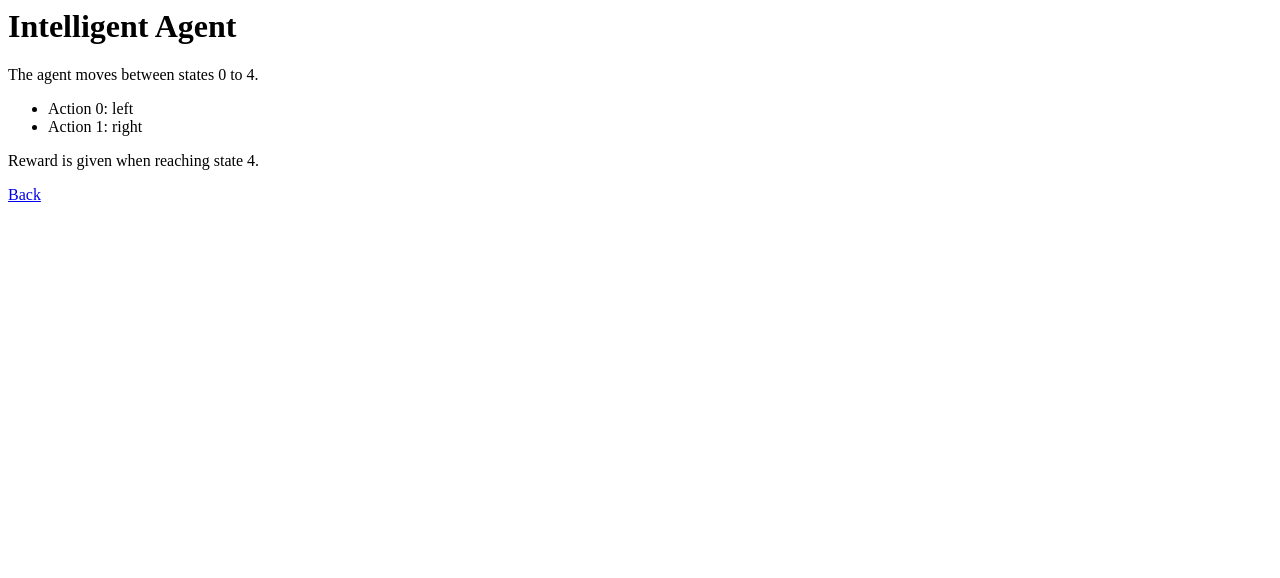
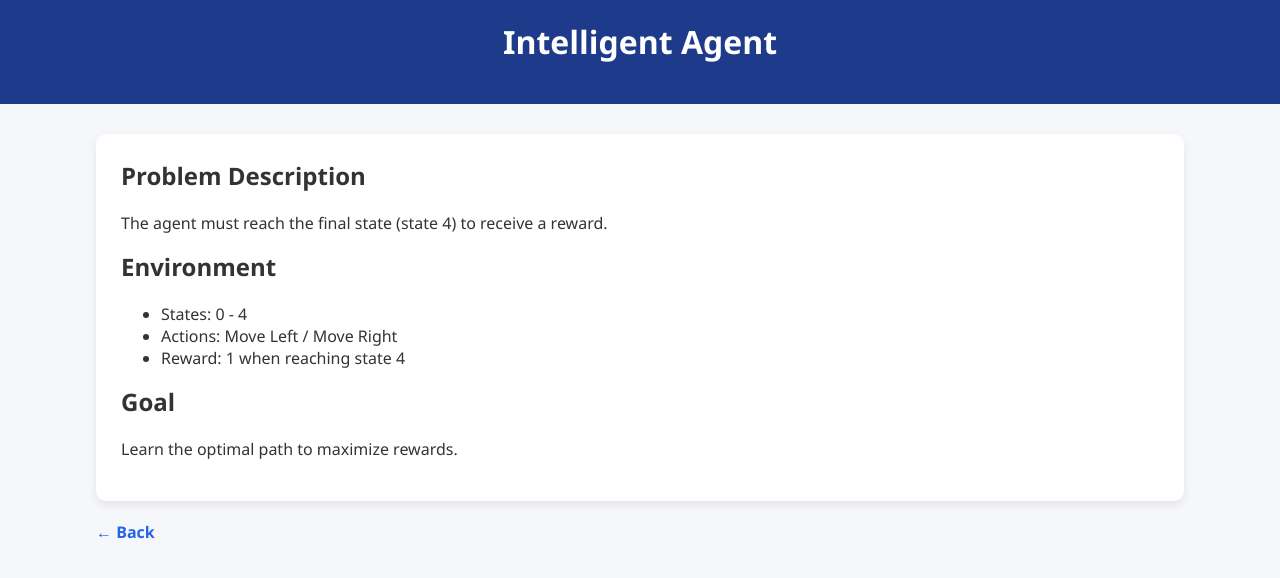
Before and after one commit to LuisaMendez012/ProjectMachine, a Flask app: page /rl/agent in a window 1280 px wide. Shown: the top 578 px of the page. Run offline with Flask 3, Linux system fonts and the light colour scheme.

Commit message:
add style to template RL_AGENT

```diff
--- a/templates/rl_agent.html
+++ b/templates/rl_agent.html
@@ -1,12 +1,37 @@
-<h1>Intelligent Agent</h1>
+<!DOCTYPE html>
+<html>
+<head>
+    <title>RL Agent</title>
+    <link rel="stylesheet" href="{{ url_for('static', filename='style.css') }}">
+</head>
+<body>
 
-<p>The agent moves between states 0 to 4.</p>
+<header>
+    <h1>Intelligent Agent</h1>
+</header>
 
+<div class="container">
+
+<div class="card">
+
+<h2>Problem Description</h2>
+<p>The agent must reach the final state (state 4) to receive a reward.</p>
+
+<h2>Environment</h2>
 <ul>
-<li>Action 0: left</li>
-<li>Action 1: right</li>
+<li>States: 0 - 4</li>
+<li>Actions: Move Left / Move Right</li>
+<li>Reward: 1 when reaching state 4</li>
 </ul>
 
-<p>Reward is given when reaching state 4.</p>
+<h2>Goal</h2>
+<p>Learn the optimal path to maximize rewards.</p>
 
-<a href="/rl">Back</a>
+</div>
+
+<a href="/rl" class="btn-link">← Back</a>
+
+</div>
+
+</body>
+</html>
```
